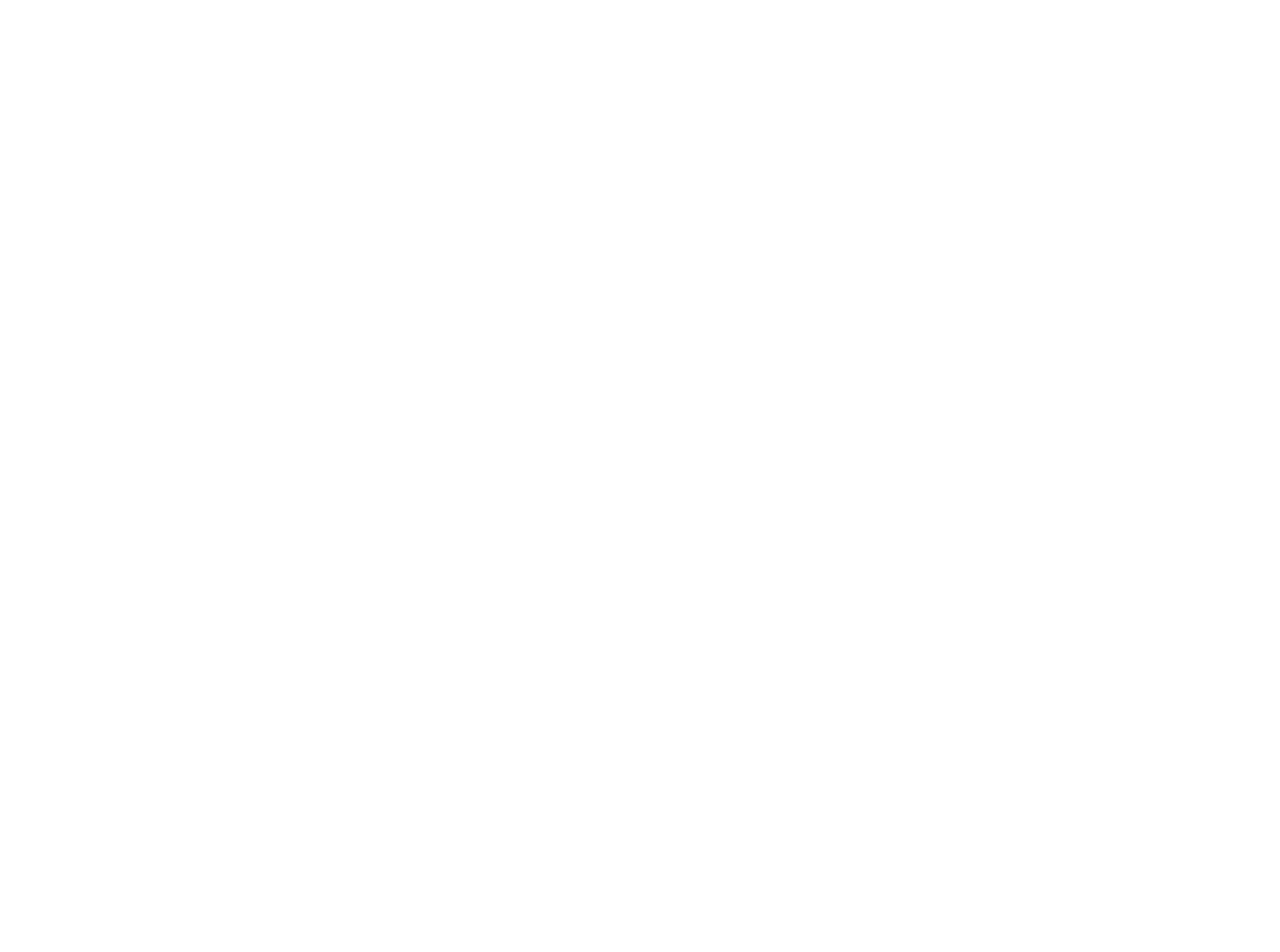
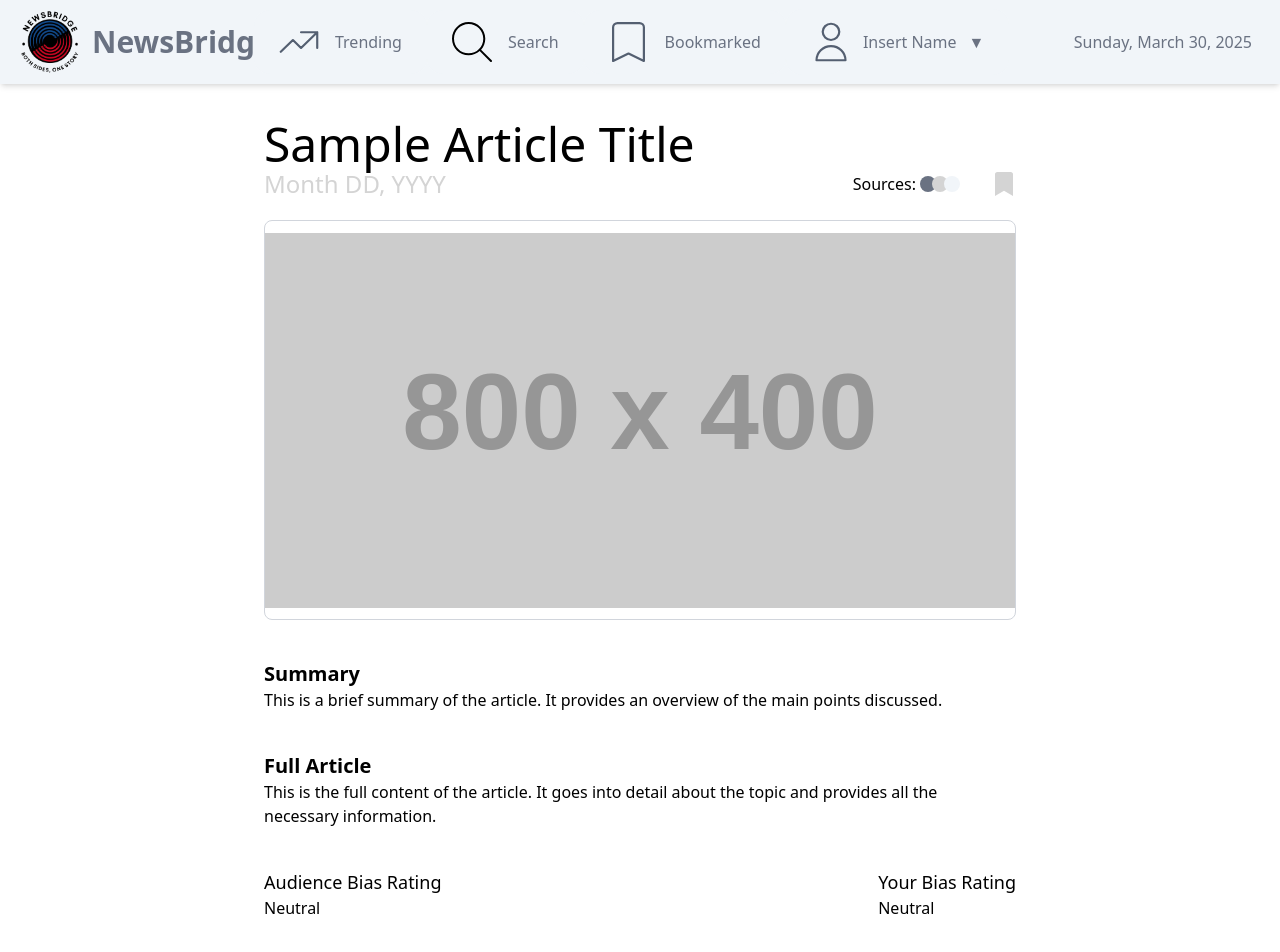
Before and after one commit to ysmazaheri/NewsBridge, a React (Vite) app in the folder frontend/newsbridge/: page /article in a window 1280 px wide. Before the commit this address had no page. Shown: the top 952 px of the page. Before the commit the page ends 800 px from the top, so only its background shows below. Built offline with nearby package versions, Linux system fonts and the light colour scheme.

Commit message:
Basic static article page layout
No interactivity built yet. Outlines the divs and basic content requirements.

```diff
--- a/frontend/newsbridge/src/App.tsx
+++ b/frontend/newsbridge/src/App.tsx
@@ -11,8 +11,9 @@
 import SignUp from "./pages/SignUp";
 import ResetPassword from "./pages/ResetPassword";
 import BiasScalePage from "./pages/component_testing_pages/BiasScalePage";
+import ArticlePage from "./pages/Article";
 
-const navbarRoutes = ["/", "/form-elements-page", "/bias-scale-page"]; // Add paths here that should have the Navbar
+const navbarRoutes = ["/", "/form-elements-page", "/bias-scale-page", "/article"]; // Add paths here that should have the Navbar
 
 function App() {
   return (
@@ -24,6 +25,7 @@
         <Route path="/sign-up" element={<SignUp />} />
         <Route path="/reset-password" element={<ResetPassword />} />
         <Route path="/bias-scale-page" element={<BiasScalePage />} />
+        <Route path="/article" element={<ArticlePage />} />
         {/* Add more routes here as needed */}
       </Routes>
     </Router>
--- /dev/null
+++ b/frontend/newsbridge/src/pages/Article.tsx
@@ -0,0 +1,77 @@
+import React from "react";
+import { FaBookmark } from "react-icons/fa";
+
+const ArticlePage: React.FC = () => {
+    return (
+        <div className="my-3 flex flex-col items-center justify-center p-6 bg-white min-h-screen mx-auto overflow-hidden w-200">
+            {/* Title */}
+            <div className="flex w-full">
+                <h1 className="text-5xl">Sample Article Title</h1>
+            </div>
+
+            {/* Publication Date, Sources, and Bookmark */}
+            <div className="flex w-full justify-between items-center">
+                {/* Publication Date */}
+                <h1 className="text-2xl text-secondary font-light">Month DD, YYYY</h1>
+                <div className="flex items-center gap-8">
+                    {/* Sources */}
+                    <span className="flex items-center gap-1">
+                        Sources:
+                        <span className="flex -space-x-1">
+                            <span className="w-4 h-4 bg-primary rounded-full"></span>
+                            <span className="w-4 h-4 bg-secondary rounded-full"></span>
+                            <span className="w-4 h-4 bg-tertiary rounded-full"></span>
+                        </span>
+                    </span>
+                    {/* Bookmark */}
+                    <FaBookmark className="cursor-pointer text-secondary text-2xl" />
+                </div>
+            </div>
+
+            {/* Image */}
+            <div className="my-5 border border-gray-300 rounded-lg h-100 w-full flex justify-center items-center">
+                <img
+                    src="https://via.placeholder.com/800x400"
+                    alt="Article"
+                    className="max-w-full max-h-full object-contain"
+                />
+            </div>
+
+            {/* Article Summary */}
+            <div className="my-5 w-full">
+                <h2 className="text-xl font-semibold">Summary</h2>
+                <p>
+                    This is a brief summary of the article. It provides an overview of the main points discussed.
+                </p>
+            </div>
+
+            {/* Full Article */}
+            <div className="my-5 w-full">
+                <h2 className="text-xl font-semibold">Full Article</h2>
+                <p>
+                    This is the full content of the article. It goes into detail about the topic and provides all the necessary information.
+                </p>
+            </div>
+
+            {/* Bias Ratings */}
+            <div className="my-5 w-full flex justify-between">
+                <div>
+                    <h3 className="text-lg font-medium">Audience Bias Rating</h3>
+                    <p>Neutral</p>
+                </div>
+                <div>
+                    <h3 className="text-lg font-medium">Your Bias Rating</h3>
+                    <p>Neutral</p>
+                </div>
+            </div>
+
+            {/* Comments Section */}
+            <div className="my-5 w-full">
+                <h2 className="text-xl font-semibold">Comments</h2>
+                <p>No comments yet. Be the first to comment!</p>
+            </div>
+        </div>
+    );
+};
+
+export default ArticlePage;
```
